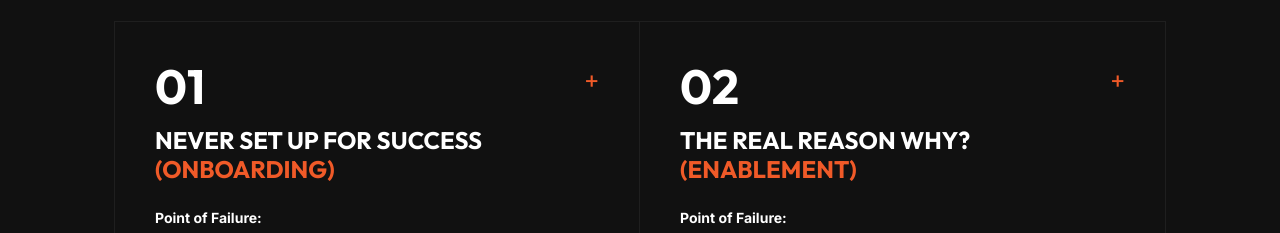
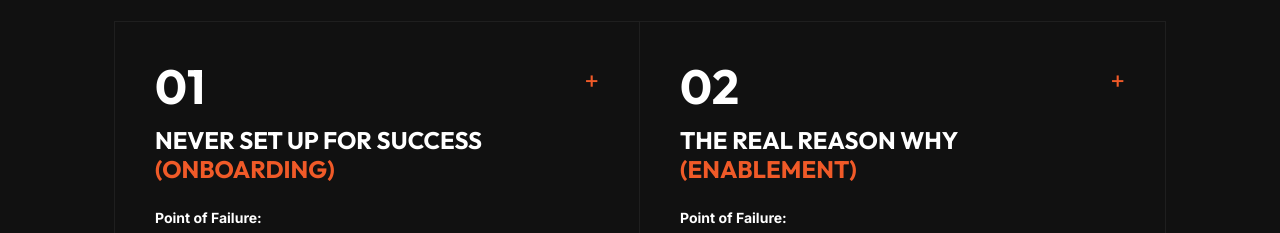
Before and after one commit to JRLuckett/Sellerate-pitch, a Next.js app: page / in a window 1280 px wide. Shown: the part 900-1133 px from the top of the page. Built offline with nearby package versions, Linux system fonts and the light colour scheme.

Commit message:
Removed question mark from The REAL Reason Why

```diff
--- a/app/page.tsx
+++ b/app/page.tsx
@@ -17,7 +17,7 @@ const PILLARS = [
     fix: 'S-1 Intervention: We build alignment with exec and GTM leadership around the orgs identified value add, market challenges, business impacts, differentiators, target market, sales process, clear qualifiers, and desired reporting. We build the KPI baseline from historical pipeline performace metrics. We define the expectations of the exec team and condense the findings into a master playbook.'
   },
   {
-    title: <>The REAL Reason Why?<br/><span className={styles.pillarAccent}>(Enablement)</span></>,
+    title: <>The REAL Reason Why<br/><span className={styles.pillarAccent}>(Enablement)</span></>,
     problem: 'SDRs need more than product basics. When a prospect pushes back, the SDR lacks confidence because they were never enabled to defend the position. They need to understand what they are pitching at a fundamental level before they begin their outreach. If they learn the what, why, how, and when prior to building the outbound machine, then when they start carrying KPIs they can focus purely on execution.',
     fix: 'S-1 Intervention: We enable the fundamentals. We train your SDRs to answer the critical 4 questions to be audible ready. We establish a transparent operating rhythm to ensure expectations and accountability flow in both directions (SDR:AE).'
   },
```
